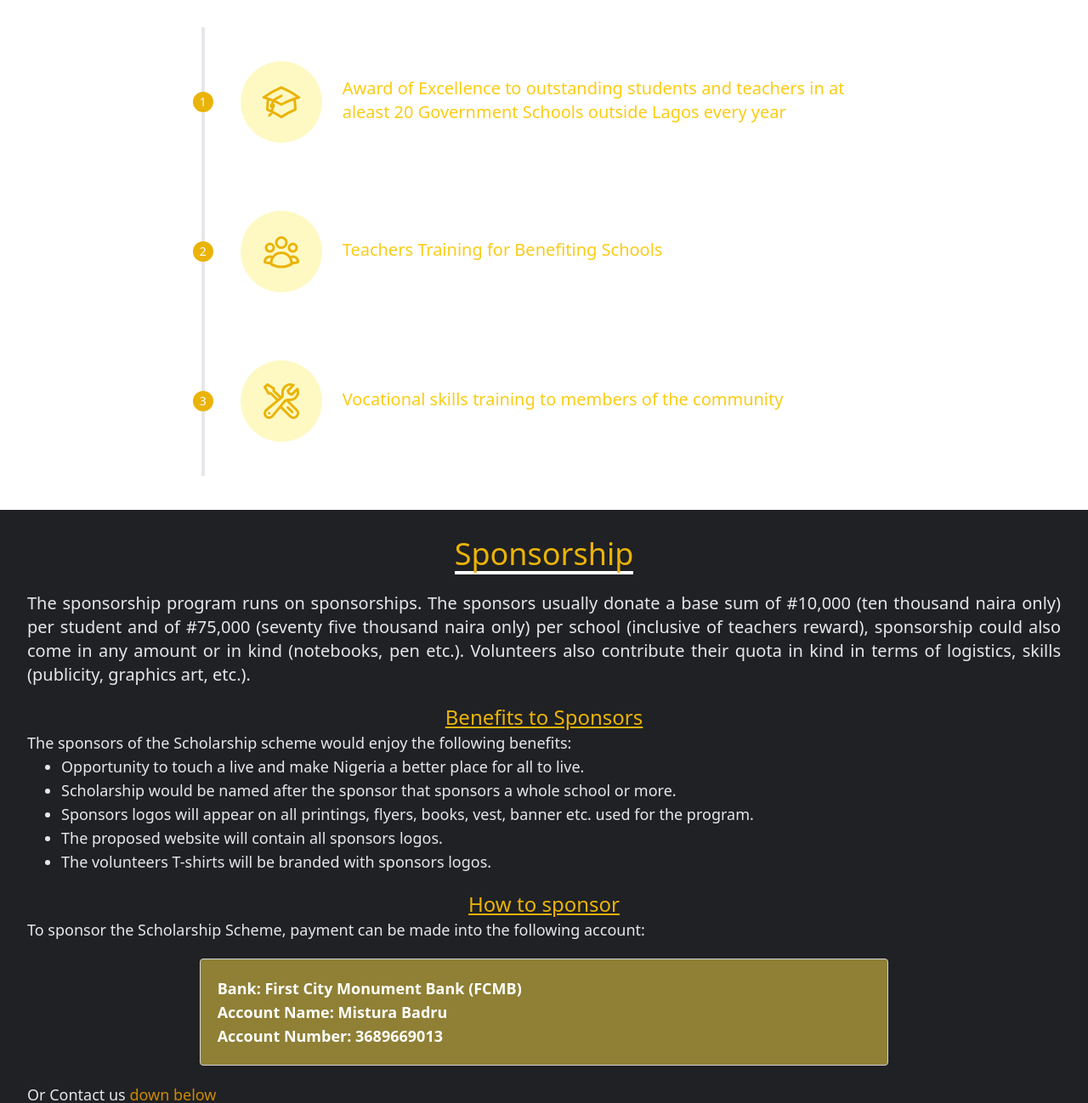
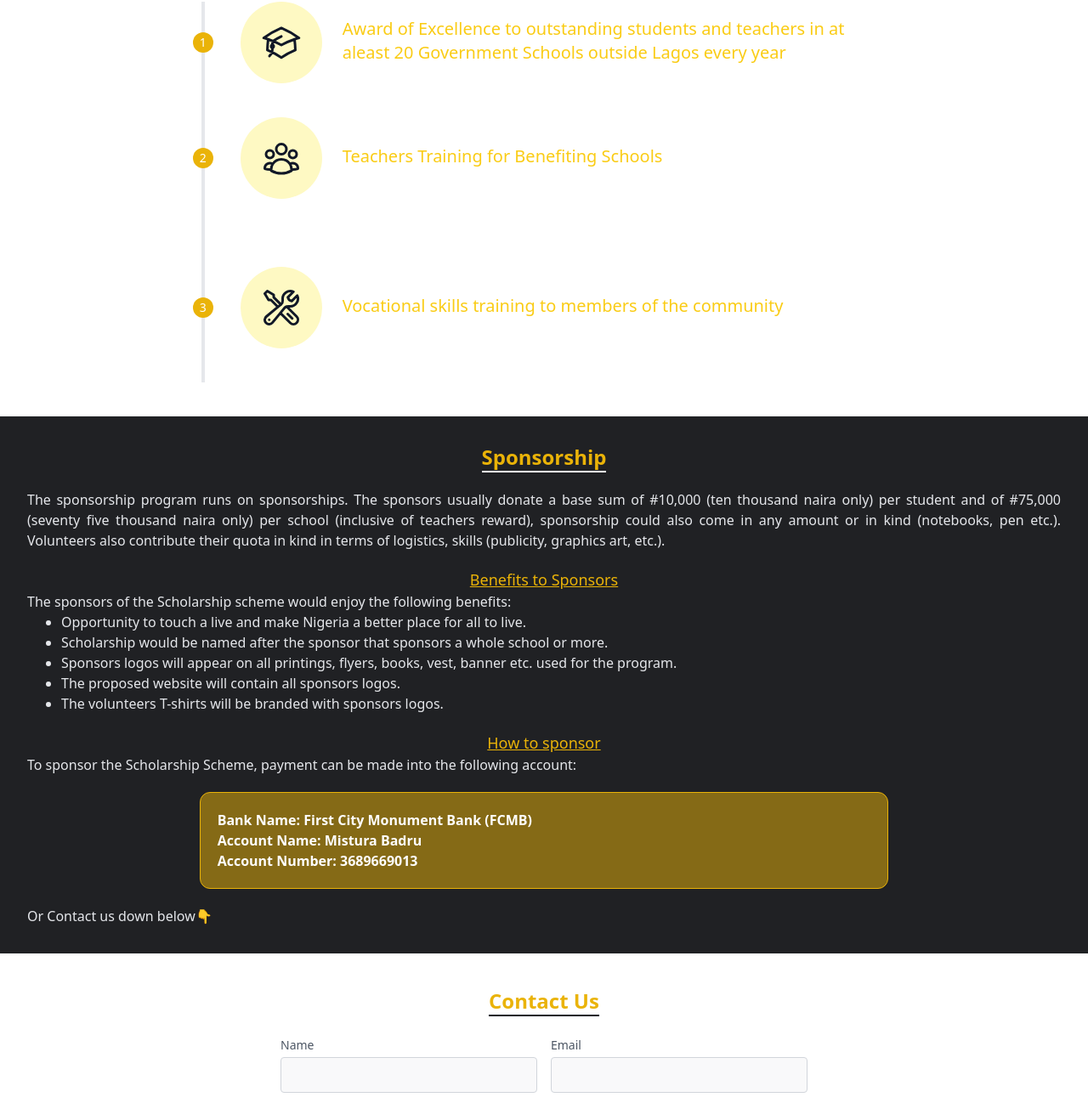
Before and after one commit to kinganuoluwa/misstybs-foundation, a plain HTML site: page index.html in a window 1280 px wide. Shown: the part 640-1938 px from the top of the page at 85% size. Drawn offline with Linux system fonts and the light colour scheme.

Commit message:
updated styles

```diff
--- a/index.html
+++ b/index.html
@@ -11,27 +11,28 @@
 
 <body style="background-color: rgb(32, 33, 36)">
     <header class="body-font">
-        <div class="px-4 mx-auto max-w-screen-xl text-center">
+        <div class="mx-auto max-w-screen-xl px-4  text-center">
             <div class="flex flex-wrap p-5 flex-col md:flex-row items-center">
                 <!-- logo -->
-                <a class="flex title-font font-medium items-center text-yellow-300 mb-4 md:mb-0">
+                <a class="flex title-font font-medium items-center text-yellow-500 mb-4 md:mb-0">
                     <svg xmlns="http://www.w3.org/2000/svg" fill="none" stroke="currentColor" stroke-linecap="round"
                         stroke-linejoin="round" stroke-width="2"
-                        class="w-10 h-10 text-white p-2 bg-yellow-500 rounded-full" viewBox="0 0 24 24">
+                        class="w-10 h-10 text-gray-900 p-2 bg-yellow-500 rounded-full" viewBox="0 0 24 24">
                         <path d="M12 2L2 7l10 5 10-5-10-5zM2 17l10 5 10-5M2 12l10 5 10-5"></path>
                     </svg>
+                    <!-- <img class="w-10 h-auto rounded-full" src="./img/kinganuoluwa.jpg" alt=""> -->
                     <span class="ml-3 text-2xl font-bold uppercase">MisstyB</span>
                 </a>
                 <!-- nav -->
                 <nav class="md:ml-auto md:mr-auto flex flex-wrap items-center text-base justify-center">
                     <a
-                        class="mr-5 text-yellow-300 font-semibold hover:text-yellow-600 hover:underline cursor-pointer">Home</a>
+                        class="mr-5 text-yellow-500 font-semibold hover:text-yellow-300 hover:underline cursor-pointer">Home</a>
                     <a href="#mission"
-                        class="mr-5 text-yellow-300 font-semibold hover:text-yellow-600 hover:underline cursor-pointer">Mission</a>
+                        class="mr-5 text-yellow-500 font-semibold hover:text-yellow-300 hover:underline cursor-pointer">Mission</a>
                     <a href="#sponsorship"
-                        class="mr-5 text-yellow-300 font-semibold hover:text-yellow-600 hover:underline cursor-pointer">Sponsorship</a>
+                        class="mr-5 text-yellow-500 font-semibold hover:text-yellow-300 hover:underline cursor-pointer">Sponsorship</a>
                     <a href="#contact"
-                        class="mr-5 text-yellow-300 font-semibold hover:text-yellow-600 hover:underline cursor-pointer">Contact</a>
+                        class="mr-5 text-yellow-500 font-semibold hover:text-yellow-300 hover:underline cursor-pointer">Contact</a>
                 </nav>
             </div>
 
@@ -45,8 +46,8 @@
                     better Nigeria for us all. This scheme started in 2018.
                 </p>
                 <div class="px-4 mx-auto text-center md:max-w-screen-md lg:max-w-screen-lg lg:px-36">
-                    <span class="font-semibold text-yellow-400 uppercase">SPONSORS</span>
-                    <div class="flex flex-wrap justify-center items-center mt-8 text-gray-500 sm:justify-between">
+                    <span class="font-semibold text-yellow-500 uppercase">SPONSORS</span>
+                    <div class="flex flex-wrap items-center mt-8 text-gray-500 justify-center">
                         <span class="mr-5 mb-5 lg:mb-0">
                             <img class="w-24 h-auto rounded-full" src="./img/kinganuoluwa.jpg" alt="" />
                         </span>
@@ -57,16 +58,16 @@
     </header>
 
     <!-- mission -->
-    <section id="mission" class="text-gray-300 body-font bg-white">
+    <section id="mission" class="text-gray-500 body-font bg-white">
         <div class="container px-5 py-10 mx-auto">
             <div class="flex justify-center">
-                <div class="mb-10 border-b-4 border-gray-900">
-                    <h1 class="text-4xl font-medium title-font text-yellow-500 text-center">
+                <div class="mb-5 border-b-2 border-gray-900">
+                    <h1 class="text-2xl font-bold text-yellow-500 text-center">
                         Mission
                     </h1>
                 </div>
             </div>
-            <div class="flex relative py-10 sm:items-center md:w-2/3 mx-auto">
+            <div class="flex relative sm:items-center md:w-2/3 mx-auto">
                 <div class="h-full w-6 absolute inset-0 flex items-center justify-center">
                     <div class="h-full w-1 bg-gray-200 pointer-events-none"></div>
                 </div>
@@ -76,7 +77,7 @@
                 </div>
                 <div class="flex-grow md:pl-8 pl-6 flex sm:items-center items-start flex-col sm:flex-row">
                     <div
-                        class="flex-shrink-0 w-24 h-24 bg-yellow-100 text-yellow-500 rounded-full inline-flex items-center justify-center">
+                        class="flex-shrink-0 w-24 h-24 bg-yellow-100 text-gray-900 rounded-full inline-flex items-center justify-center">
                         <svg xmlns="http://www.w3.org/2000/svg" fill="none" viewBox="0 0 24 24" stroke-width="1.5"
                             stroke="currentColor" class="w-12 h-12">
                             <path stroke-linecap="round" stroke-linejoin="round"
@@ -102,7 +103,7 @@
                 </div>
                 <div class="flex-grow md:pl-8 pl-6 flex sm:items-center items-start flex-col sm:flex-row">
                     <div
-                        class="flex-shrink-0 w-24 h-24 bg-yellow-100 text-yellow-500 rounded-full inline-flex items-center justify-center">
+                        class="flex-shrink-0 w-24 h-24 bg-yellow-100 text-gray-900 rounded-full inline-flex items-center justify-center">
                         <svg xmlns="http://www.w3.org/2000/svg" fill="none" viewBox="0 0 24 24" stroke-width="1.5"
                             stroke="currentColor" class="w-12 h-12">
                             <path stroke-linecap="round" stroke-linejoin="round"
@@ -127,7 +128,7 @@
                 </div>
                 <div class="flex-grow md:pl-8 pl-6 flex sm:items-center items-start flex-col sm:flex-row">
                     <div
-                        class="flex-shrink-0 w-24 h-24 bg-yellow-100 text-yellow-500 rounded-full inline-flex items-center justify-center">
+                        class="flex-shrink-0 w-24 h-24 bg-yellow-100 text-gray-900 rounded-full inline-flex items-center justify-center">
                         <svg xmlns="http://www.w3.org/2000/svg" fill="none" viewBox="0 0 24 24" stroke-width="1.5"
                             stroke="currentColor" class="w-12 h-12">
                             <path stroke-linecap="round" stroke-linejoin="round"
@@ -148,14 +149,14 @@
     <section id="sponsorship" class="body-font">
         <div class="container mx-auto p-8">
             <div class="flex justify-center">
-                <div class="mb-5 border-b-4 border-white">
-                    <h1 class="text-4xl font-medium title-font text-yellow-500 text-center">
+                <div class="mb-5 border-b-2 border-white">
+                    <h1 class="text-2xl font-bold text-yellow-500 text-center">
                         Sponsorship
                     </h1>
                 </div>
             </div>
 
-            <p class="text-xl font-normal text-justify text-gray-200">
+            <p class="text-base font-normal text-justify text-gray-200">
                 The sponsorship program runs on sponsorships. The sponsors usually
                 donate a base sum of #10,000 (ten thousand naira only) per student
                 and of #75,000 (seventy five thousand naira only) per school
@@ -165,13 +166,13 @@
                 graphics art, etc.).
             </p>
 
-            <h3 class="mt-5 text-2xl font-medium title-font text-yellow-500 text-center underline">
+            <h3 class="mt-5 text-lg font-medium title-font text-yellow-500 text-center underline">
                 Benefits to Sponsors
             </h3>
 
-            <p class="text-lg font-normal text-justify text-gray-200"> The sponsors of the Scholarship scheme would
+            <p class="text-base font-normal text-justify text-gray-200"> The sponsors of the Scholarship scheme would
                 enjoy the following benefits: </p>
-            <ul class="ml-10 text-lg font-normal text-justify text-gray-200 list-disc">
+            <ul class="ml-10 text-base font-normal text-justify text-gray-200 list-disc">
                 <li>Opportunity to touch a live and make Nigeria a better place for all to live.</li>
                 <li>Scholarship would be named after the sponsor that sponsors a whole school or more.</li>
                 <li>Sponsors logos will appear on all printings, flyers, books, vest, banner etc. used for the program.
@@ -180,21 +181,20 @@
                 <li>The volunteers T-shirts will be branded with sponsors logos.</li>
             </ul>
 
-            <h3 class="mt-5 text-2xl font-medium title-font text-yellow-500 text-center underline">
+            <h3 class="mt-5 text-lg font-medium title-font text-yellow-500 text-center underline">
                 How to sponsor
             </h3>
 
-            <p class="text-lg font-normal text-justify text-gray-200">To sponsor the Scholarship Scheme, payment can be
-                made into the following account:</p>
+            <p class="text-base font-normal text-justify text-gray-200">To sponsor the Scholarship Scheme, payment can
+                be made into the following account:
+            </p>
+
             <div
-                class="bg-yellow-300 md:w-2/3  w-full mx-auto bg-opacity-50 rounded border border-gray-300 text-lg outline-none text-white p-5 my-5  font-semibold">
-                <p>Bank: First City Monument Bank (FCMB) <br> Account Name: Mistura Badru <br> Account Number:
+                class="bg-yellow-500 md:w-2/3  w-full mx-auto bg-opacity-50 rounded-xl border border-yellow-500 text-base outline-none text-white p-5 my-5  font-semibold">
+                <p>Bank Name: First City Monument Bank (FCMB) <br> Account Name: Mistura Badru <br> Account Number:
                     3689669013</p>
             </div>
-            <span class="text-lg font-normal text-justify text-gray-200">Or Contact us
-                <a class="text-yellow-600 hover:text-yellow-300 cursor-pointer hover:underline" href="#contact">down
-                    below</a>
-            </span>
+            <span class="text-base font-normal text-justify text-gray-200">Or Contact us down below👇</span>
         </div>
     </section>
 
@@ -202,9 +202,9 @@
     <section id="contact" class="text-gray-300 body-font relative bg-white">
         <div class="container px-5 py-10 mx-auto">
             <div class="flex justify-center">
-                <div class="mb-5 border-b-4 border-gray-900">
-                    <h1 class="text-4xl font-medium title-font text-yellow-500 text-center">
-                        Contact
+                <div class="mb-5 border-b-2 border-gray-900">
+                    <h1 class="text-2xl font-bold text-yellow-500 text-center">
+                        Contact Us
                     </h1>
                 </div>
             </div>
@@ -248,7 +248,8 @@
             <div class="lg:w-1/2 md:w-2/3 mx-auto">
                 <div class="flex flex-wrap -m-2">
                     <div class="w-full text-center">
-                        <a class="text-yellow-500">misstybsfoundation@gmail.com</a>
+                        <a class="text-yellow-500">misstybsfoundation@gmail.com</a> <br>
+                        <span>&copy;2022</span>
                         <!-- <p class="leading-normal my-5">
                             49 Smith St. <br />Saint Cloud, MN 56301
                         </p> -->
--- /dev/null
+++ b/prettier.config.js
@@ -0,0 +1,4 @@
+// prettier.config.js
+module.exports = {
+  plugins: [require('prettier-plugin-tailwindcss')],
+}
```
